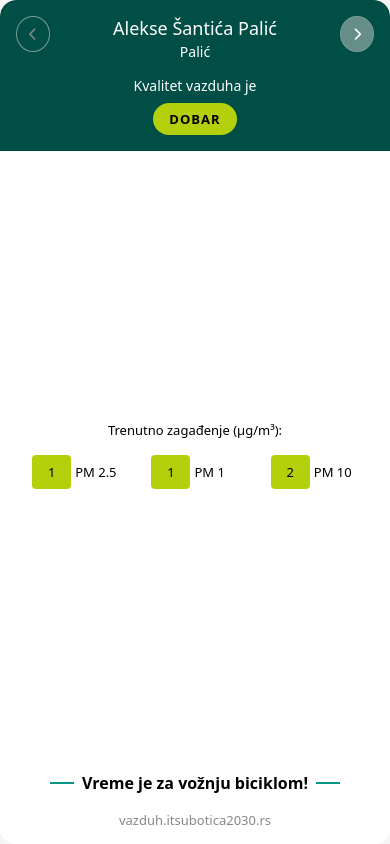
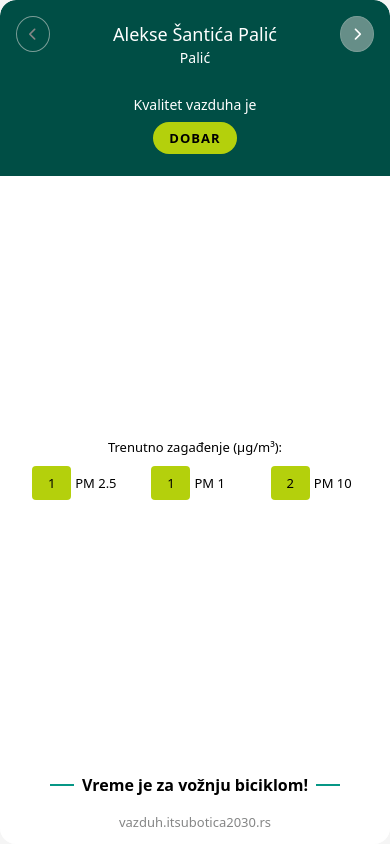
Before and after one commit to brutumfulmen97/su-air-widget, a plain HTML site: page widget.html in a window 390 px wide. Drawn offline with nearby package versions, Linux system fonts and the light colour scheme.

Commit message:
widget responsive

```diff
--- a/widget.html
+++ b/widget.html
@@ -57,6 +57,7 @@
             display: flex;
             flex-direction: column;
             justify-content: space-around;
+            min-height: 176px;
         }
 
         .location-info h3 {
@@ -88,7 +89,7 @@
 
         .air-quality-info {
             background: #fff;
-            padding: 14px 16px;
+            padding: 12px 16px;
             font-size: 13px;
             display: flex;
             flex-direction: column;
@@ -99,7 +100,7 @@
 
         .bottom-info {
             background: #fff;
-            padding: 14px 8px;
+            padding: 12px 8px;
             border-radius: 0 0 1rem 1rem;
         }
 
@@ -107,7 +108,7 @@
             display: flex;
             justify-content: space-around;
             flex-wrap: wrap;
-            margin-top: 16px;
+            margin-top: 10px;
         }
 
         .bottom-info a {
@@ -237,6 +238,10 @@
         @media screen and (max-height: 290px) {
             .bottom-info {
                 display: none;
+            }
+
+            .location-info {
+                min-height: unset;
             }
         }
 
```
